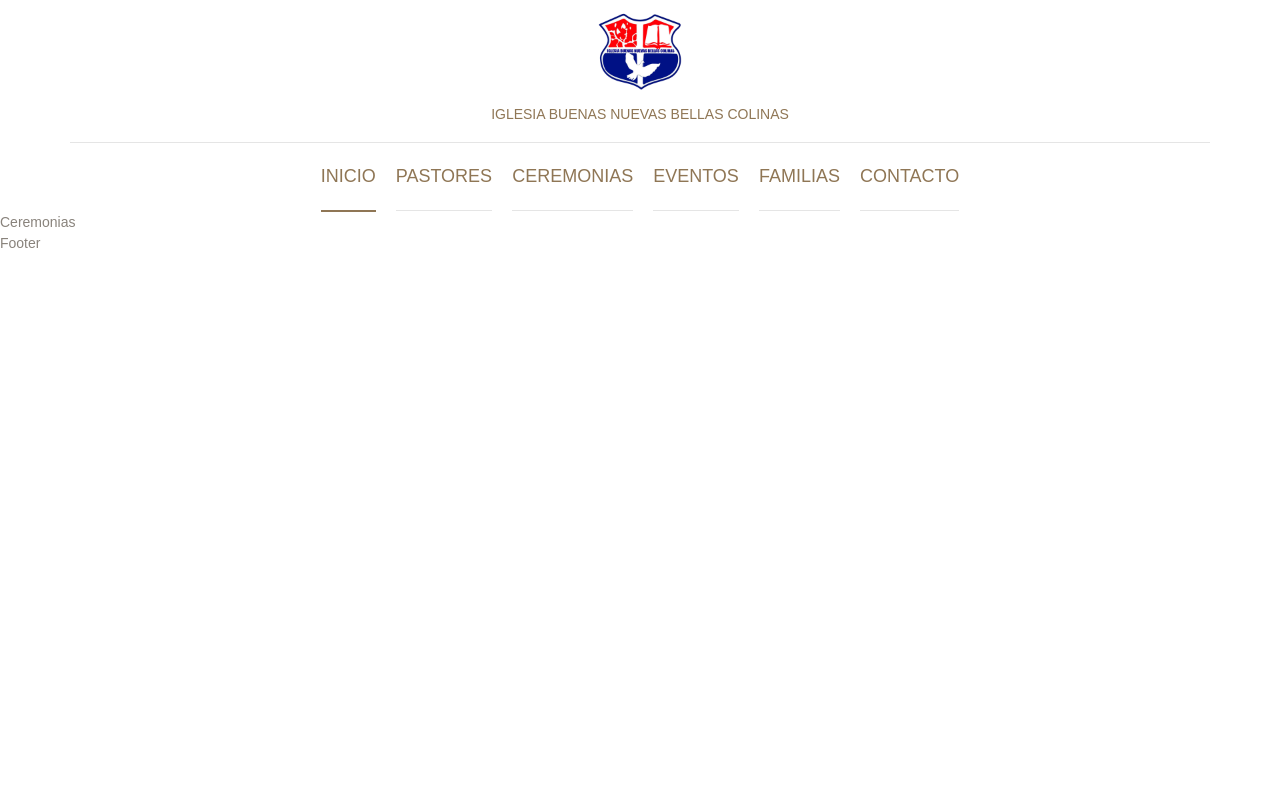
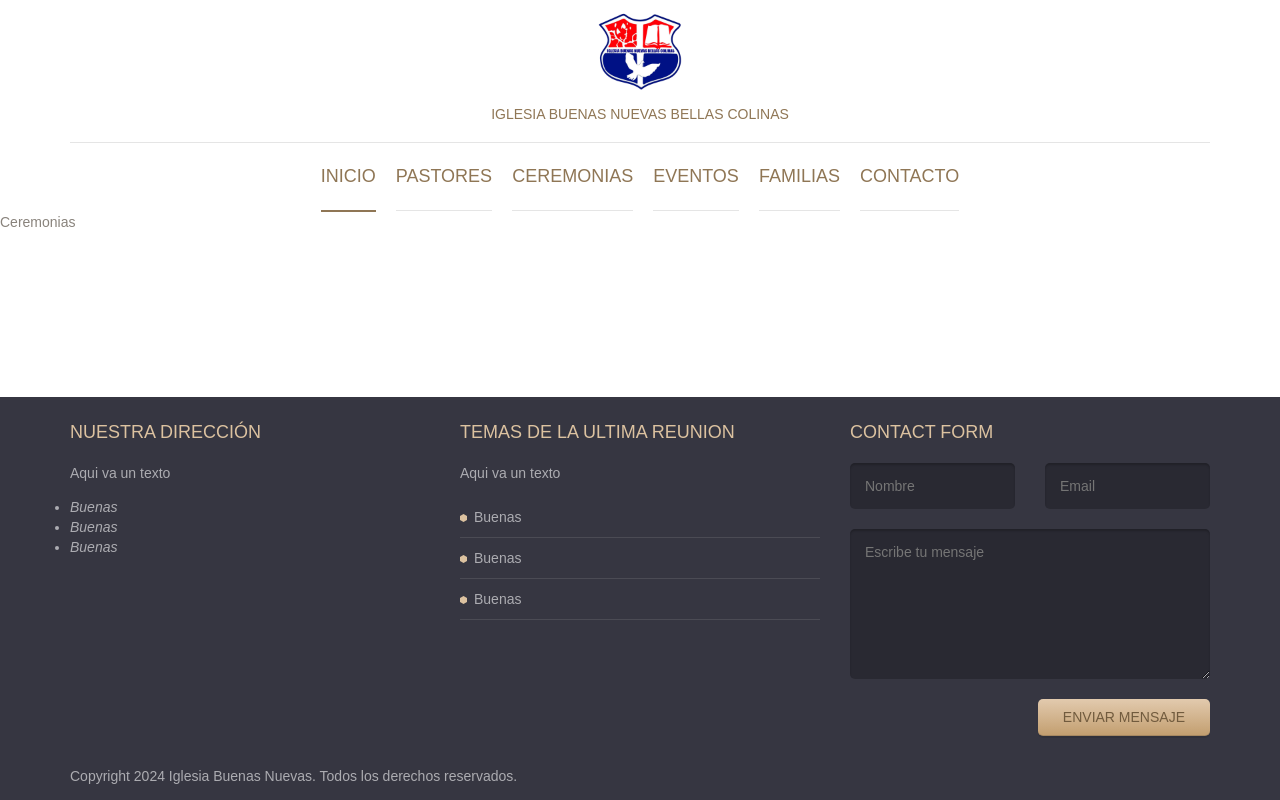
Before and after one commit to hamador0016/IglesiaBuenasNuevasBC, a React (Create React App) app in the folder iglesiabnbc/: page /Seremons in a window 1280 px wide. Built offline with nearby package versions, Linux system fonts and the light colour scheme.

Commit message:
Programamos el footer y añadimos los botones necesarios.
tenemos varios problemas con los iconos pero en la proxima clase se podran arreglar

```diff
--- a/iglesiabnbc/package.json
+++ b/iglesiabnbc/package.json
@@ -6,6 +6,7 @@
     "@testing-library/jest-dom": "^5.17.0",
     "@testing-library/react": "^13.4.0",
     "@testing-library/user-event": "^13.5.0",
+    "bootstrap-icons": "^1.11.3",
     "react": "^18.2.0",
     "react-dom": "^18.2.0",
     "react-scripts": "5.0.1",
--- a/iglesiabnbc/src/Components/Footer/Footer.jsx
+++ b/iglesiabnbc/src/Components/Footer/Footer.jsx
@@ -1,11 +1,81 @@
-import React from 'react'
+import React from "react";
 
 const Footer = () => {
   return (
     <div>
-      Footer
+      <footer
+        className="site-footer"
+        style={{
+          position: "absolute",
+          bottom: "0",
+          width: "100%",
+          lineHeight: "20px",
+          padding: "25px 0px 0px 0px",
+        }}
+      >
+        <div className="container">
+          <div className="row">
+            <div className="col-md-4">
+              <div className="widget">
+                <h3 className="widget-title">Nuestra dirección</h3>
+                <p>Aqui va un texto</p>
+                <ul className="adress">
+                  <li>
+                    <i class="bi bi-geo-alt">Buenas</i>
+                  </li>
+                  <li>
+                    <i class="bi bi-geo-alt">Buenas</i>
+                  </li>
+                  <li>
+                    <i class="bi bi-geo-alt">Buenas</i>
+                  </li>
+                </ul>
+              </div>
+            </div>
+            <div className="col-md-4">
+              <div className="widget">
+                <h3 className="widget-title">Temas de la ultima reunion</h3>
+                <p>Aqui va un texto</p>
+                <ul className="bullet">
+                  <li>
+                    <a class="bi bi-geo-alt">Buenas</a>
+                  </li>
+                  <li>
+                    <a class="bi bi-geo-alt">Buenas</a>
+                  </li>
+                  <li>
+                    <a class="bi bi-geo-alt">Buenas</a>
+                  </li>
+                </ul>
+              </div>
+            </div>
+            <div className="col-md-4">
+              <div className="widget">
+                <h3 className="widget-title">Contact form</h3>
+                <form action="#" className="contact-form">
+                  <div className="row">
+                    <div className="col-md-6">
+                      <input type="text" placeholder="Nombre"></input>
+                    </div>
+                    <div className="col-md-6">
+                      <input type="text" placeholder="Email"></input>
+                    </div>
+                  </div>
+                  <textarea name="" placeholder="Escribe tu mensaje"></textarea>
+                  <div className="text-right">
+                    <input type="submit" value="Enviar mensaje"></input>
+                  </div>
+                </form>
+              </div>
+            </div>
+          </div>
+          <p className="colophon">
+            Copyright 2024 Iglesia Buenas Nuevas. Todos los derechos reservados.
+          </p>
+        </div>
+      </footer>
     </div>
-  )
-}
+  );
+};
 
-export default Footer
+export default Footer;
--- a/package.json
+++ b/package.json
@@ -1,5 +1,11 @@
 {
   "dependencies": {
+    "@fortawesome/fontawesome-svg-core": "^6.5.1",
+    "@fortawesome/free-brands-svg-icons": "^6.5.1",
+    "@fortawesome/free-regular-svg-icons": "^6.5.1",
+    "@fortawesome/free-solid-svg-icons": "^6.5.1",
+    "@fortawesome/react-fontawesome": "^0.2.0",
+    "bootstrap-icons": "^1.11.3",
     "react": "^18.2.0",
     "react-dom": "^18.2.0",
     "react-router-dom": "^6.22.2",
```
Also changed, not shown: 2 other files (tests, documents, lock files or other folders).
